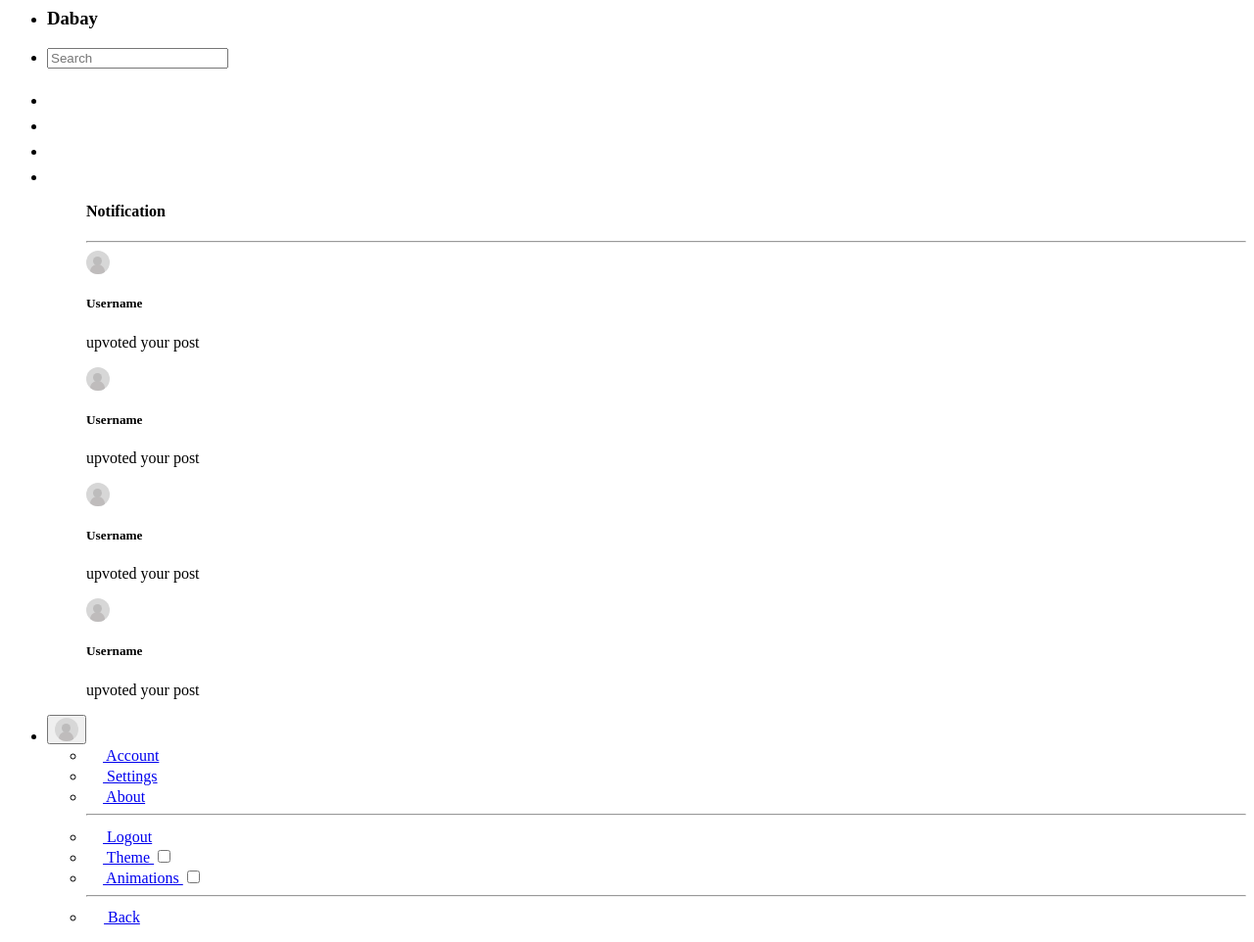
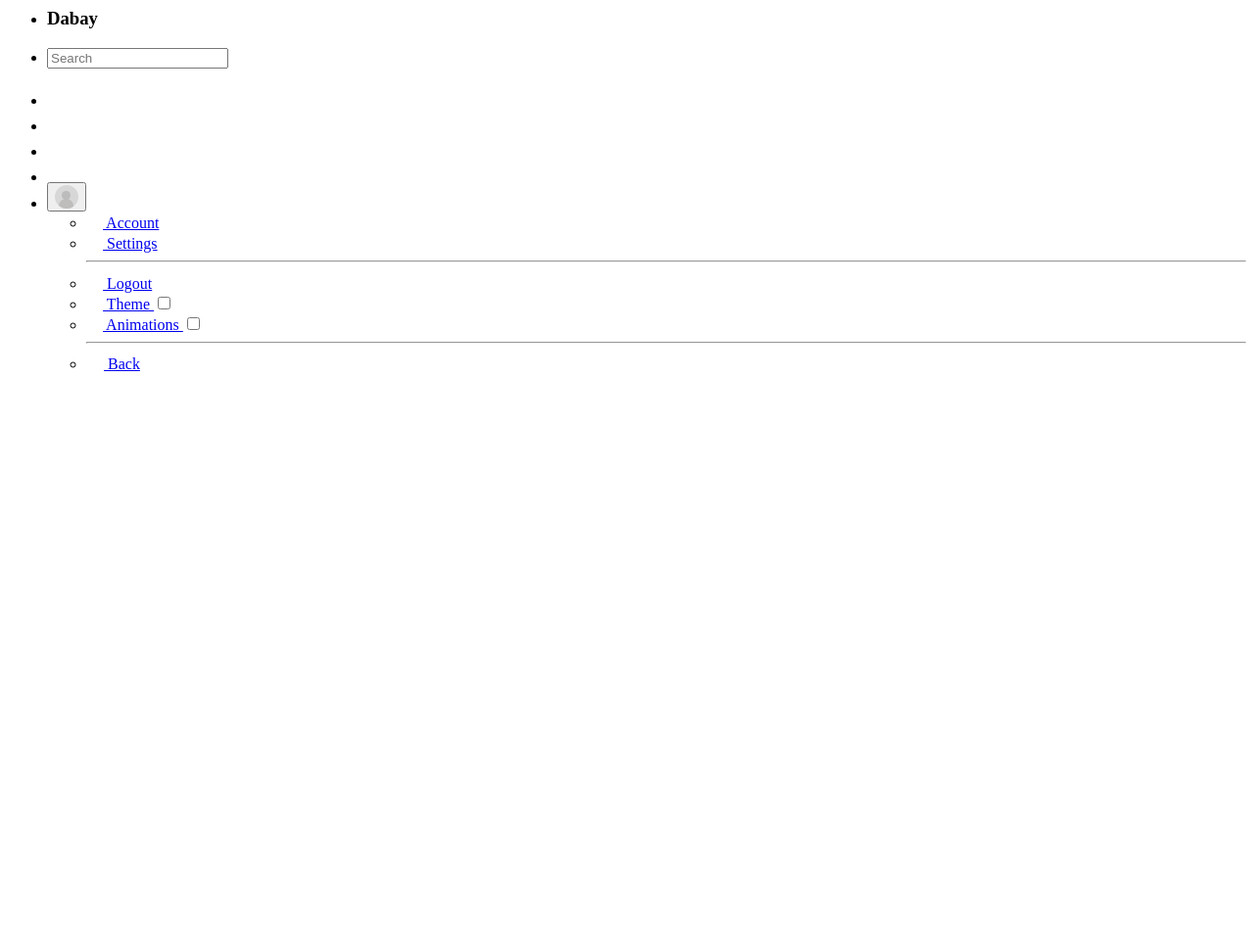
Before and after one commit to manasseh152/PRO-PRAK-S3, a PHP site: page /php/components/navbar.php in a window 1280 px wide. Shown: the whole page at 98% size. After the commit the page ends 379 px from the top, so only its background shows below. Run offline with PHP 8.4, Linux system fonts and the light colour scheme; a user stored in the database is signed in.

Commit message:
Navbar About to notification

```diff
--- a/php/components/navbar.php
+++ b/php/components/navbar.php
@@ -46,35 +46,12 @@ $active = (isset($_GET["content"])) ? $_GET["content"] : "";
               </a>
             </li>
             <li>
-              <a href="#" onclick="OpenNotivication()">
-                <svg width="22" height="22" viewBox="0 0 22 22" fill="none" xmlns="http://www.w3.org/2000/svg">
-                  <path
-                    d="M10.97 20.5C12.07 20.5 12.97 19.6 12.97 18.5H8.97C8.97 19.6 9.87 20.5 10.97 20.5ZM16.97 14.5V9.5C16.97 6.43 15.34 3.86 12.47 3.18V2.5C12.47 1.67 11.8 1 10.97 1C10.14 1 9.47 1.67 9.47 2.5V3.18C6.61 3.86 4.97 6.42 4.97 9.5V14.5L2.97 16.5V17.5H18.97V16.5L16.97 14.5ZM14.97 15.5H6.97V9.5C6.97 7.02 8.48 5 10.97 5C13.46 5 14.97 7.02 14.97 9.5V15.5ZM6.55 2.58L5.12 1.15C2.72 2.98 1.14 5.8 1 9H3C3.15 6.35 4.51 4.03 6.55 2.58ZM18.94 9H20.94C20.79 5.8 19.21 2.98 16.82 1.15L15.4 2.58C17.42 4.03 18.79 6.35 18.94 9Z" />
+              <a href="index.php?content=php/content/about" onclick="OpenNotivication()">
+                  <svg width="22" height="22" viewBox="0 0 17 17" fill="none" xmlns="http://www.w3.org/2000/svg">
+                  <path d="M7.65 4.25H9.35V5.95H7.65V4.25ZM7.65 7.65H9.35V12.75H7.65V7.65ZM8.5 0C3.808 0 0 3.808 0 8.5C0 13.192 3.808 17 8.5 17C13.192 17 17 13.192 17 8.5C17 3.808 13.192 0 8.5 0ZM8.5 15.3C4.7515 15.3 1.7 12.2485 1.7 8.5C1.7 4.7515 4.7515 1.7 8.5 1.7C12.2485 1.7 15.3 4.7515 15.3 8.5C15.3 12.2485 12.2485 15.3 8.5 15.3Z" />
                   </svg>
               </a>
               <ul id="notivication" class="sub-notivication">
-                <h4>Notification</h4>
-                <hr>
-                <div class="user-info">
-                  <img src="./img/svg/Account icon.svg" alt="Accounticon">
-                  <h5>Username</h5>
-                  <p>upvoted your post</p>
-                </div>
-                <div class="user-info">
-                  <img src="./img/svg/Account icon.svg" alt="Accounticon">
-                  <h5>Username</h5>
-                  <p>upvoted your post</p>
-                </div>
-                <div class="user-info">
-                  <img src="./img/svg/Account icon.svg" alt="Accounticon">
-                  <h5>Username</h5>
-                  <p>upvoted your post</p>
-                </div>
-                <div class="user-info">
-                  <img src="./img/svg/Account icon.svg" alt="Accounticon">
-                  <h5>Username</h5>
-                  <p>upvoted your post</p>
-                </div>
               </ul>
             </li>
             ';
@@ -105,7 +82,6 @@ $active = (isset($_GET["content"])) ? $_GET["content"] : "";
           } else {
             $userRole = $_SESSION["userrole"];
             if ($userRole == "user") {
-
             } else {
               echo '<li>
                   <a href="index.php?content=php/content/a-dashboard">
@@ -126,14 +102,14 @@ $active = (isset($_GET["content"])) ? $_GET["content"] : "";
               Settings
             </a>
           </li>
-          <li>
+          <!-- <li>
             <a href="index.php?content=php/content/about">
               <svg width="17" height="17" viewBox="0 0 17 17" fill="none" xmlns="http://www.w3.org/2000/svg">
                 <path d="M7.65 4.25H9.35V5.95H7.65V4.25ZM7.65 7.65H9.35V12.75H7.65V7.65ZM8.5 0C3.808 0 0 3.808 0 8.5C0 13.192 3.808 17 8.5 17C13.192 17 17 13.192 17 8.5C17 3.808 13.192 0 8.5 0ZM8.5 15.3C4.7515 15.3 1.7 12.2485 1.7 8.5C1.7 4.7515 4.7515 1.7 8.5 1.7C12.2485 1.7 15.3 4.7515 15.3 8.5C15.3 12.2485 12.2485 15.3 8.5 15.3Z" />
               </svg>
               About
             </a>
-          </li>
+          </li> -->
           <hr>
           <?php
           if (isset($_SESSION["userID"])) {
--- a/style/scss/_components/_navbar.scss
+++ b/style/scss/_components/_navbar.scss
@@ -113,10 +113,6 @@ header {
 
   .sub-notivication {
     position: absolute;
-    inset: 60px 0 auto auto;
-    height: 150px;
-    width: 300px;
-    padding: 0 .5rem;
     display: none;
     flex-direction: column;
     gap: .2rem;
```
Lines whose indentation alone changed are shown as unchanged.
